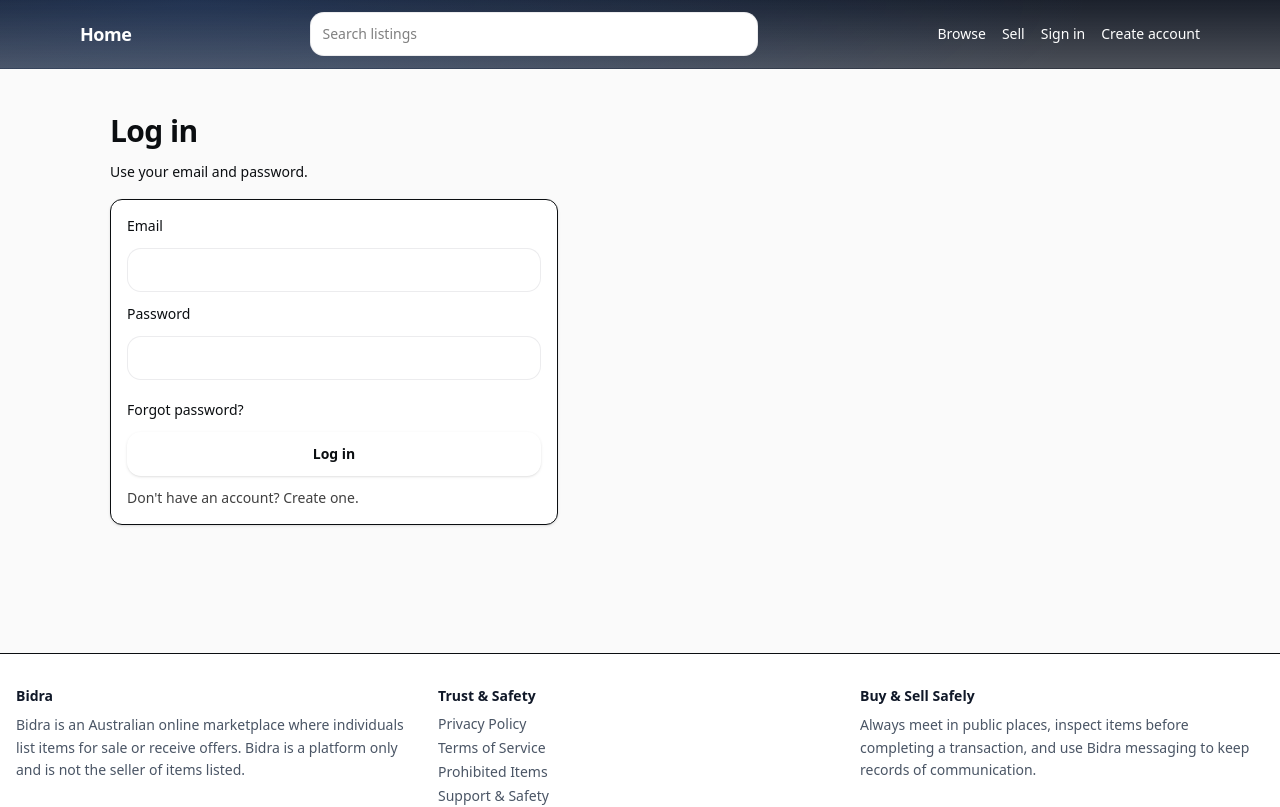
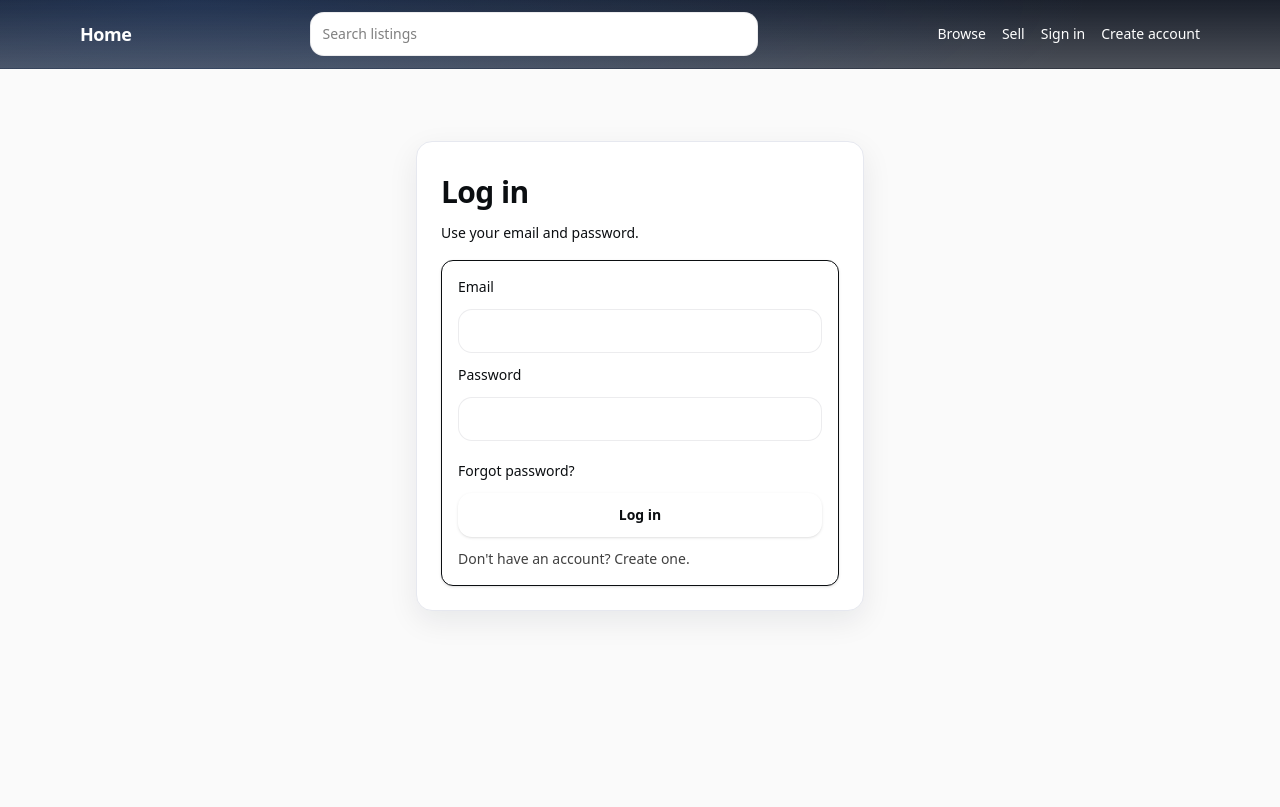
Before and after one commit to TradeFlow1/bidra, a Next.js app: page /auth/login in a window 1280 px wide. Shown: the top 807 px of the page. Built offline with nearby package versions, Linux system fonts and the light colour scheme; no server answers.

Commit message:
Theme: Auth login shell (System A) + register mojibake fix

```diff
--- a/app/auth/login/page.tsx
+++ b/app/auth/login/page.tsx
@@ -12,7 +12,8 @@ export default function Login() {
   const [error, setError] = useState<string | null>(null);
 
   return (
-    <div className="max-w-md">
+    <main className="bd-container py-6 pb-14">
+      <div className="bd-card p-6 max-w-md mx-auto">
       <h1 className="text-2xl font-bold">Log in</h1>
       <p className="mt-1 text-sm text-neutral-700">Use your email and password.</p>
 
@@ -57,11 +58,11 @@ export default function Login() {
 
 
           <div className="mt-2 text-sm">
-            <Link href="/forgot-password" className="text-neutral-700 hover:underline">
+            <Link href="/forgot-password" className="bd-link text-sm">
               Forgot password?
             </Link>
           </div>
-<Button type="submit" className="bg-black text-white border-black hover:opacity-90">
+<Button type="submit" className="bd-btn bd-btn-primary">
             Log in
           </Button>
 
@@ -69,12 +70,13 @@ export default function Login() {
 
           <div className="text-sm text-neutral-700">
             Don&apos;t have an account?{" "}
-            <Link href="/auth/register" className="hover:underline">
+            <Link href="/auth/register" className="bd-link">
               Create one
             </Link>.
           </div>
         </form>
       </Card>
-    </div>
+      </div>
+    </main>
   );
 }
--- a/app/auth/register/page.tsx
+++ b/app/auth/register/page.tsx
@@ -116,7 +116,7 @@ const [ok, setOk] = useState(false);
           {/* Success */}
           {ok ? (
             <div className="mt-6 rounded-2xl border border-white/10 bg-black/30 p-5">
-              <p className="text-lg font-bold">Account created âœ…</p>
+              <p className="text-lg font-bold">Account created ✅</p>
               <p className="mt-1 text-sm text-white/70">
                 For MVP, the email verification link prints in the server console.
               </p>
```
